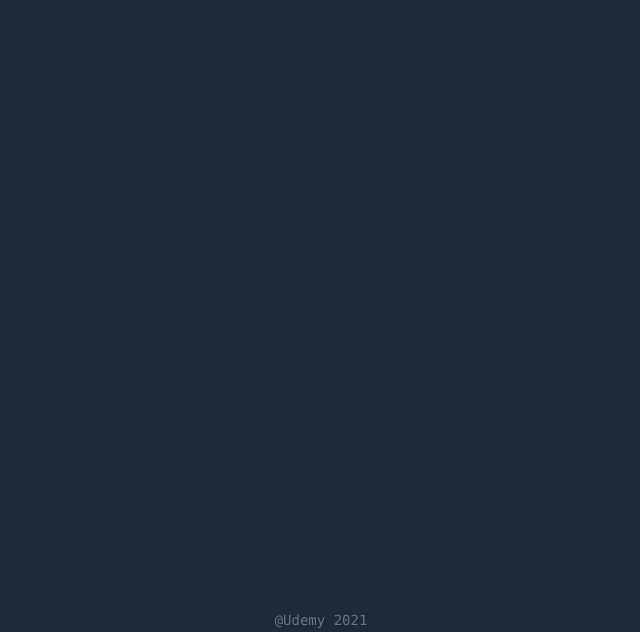
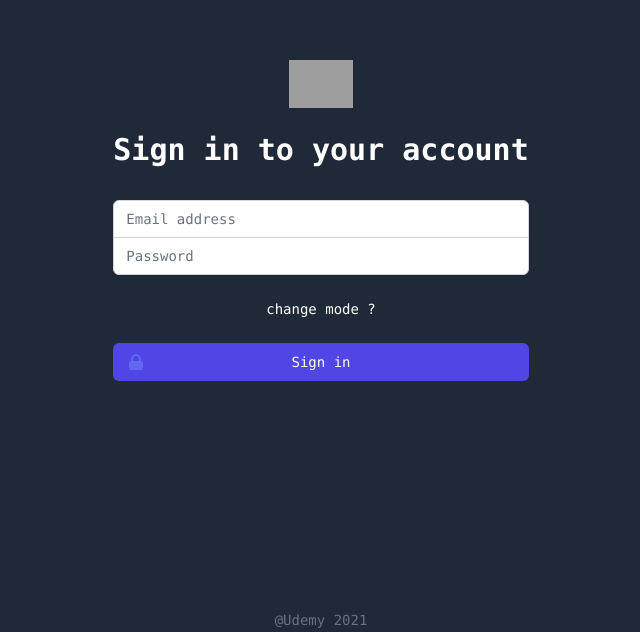
Before and after one commit to DaisukeHirabayashi/nextjs_udemy_balog_todos, a Next.js app: page / in a window 1280 px wide. Shown: the part 168-800 px from the top of the page, without its empty margins (319-959 px from the left). Built offline with nearby package versions, Linux system fonts and the light colour scheme; grey boxes are pictures that could not be loaded.

Commit message:
login ページのコンポーネント追加

```diff
--- a/components/Auth.js
+++ b/components/Auth.js
@@ -1,5 +1,67 @@
+import { LockClosedIcon } from '@heroicons/react/solid'
+
 export default function Auth() {
-  return(
-    <></>
+  return (
+    <>
+      <div className="min-h-full flex items-center justify-center py-12 px-4 sm:px-6 lg:px-8">
+        <div className="max-w-md w-full space-y-8">
+          <div>
+            <img
+              className="mx-auto h-12 w-auto"
+              src="https://tailwindui.com/img/logos/workflow-mark-indigo-600.svg"
+              alt="Workflow"
+            />
+            <h2 className="mt-6 text-center text-3xl font-extrabold text-white">Sign in to your account</h2>
+          </div>
+          <form className="mt-8 space-y-6" action="#" method="POST">
+            <input type="hidden" name="remember" defaultValue="true" />
+            <div className="rounded-md shadow-sm -space-y-px">
+              <div>
+                <input
+                  id="email-address"
+                  name="email"
+                  type="email"
+                  autoComplete="email"
+                  required
+                  className="appearance-none rounded-none relative block w-full px-3 py-2 border border-gray-300 placeholder-gray-500 text-gray-900 rounded-t-md focus:outline-none focus:ring-indigo-500 focus:border-indigo-500 focus:z-10 sm:text-sm"
+                  placeholder="Email address"
+                />
+              </div>
+              <div>
+                <input
+                  id="password"
+                  name="password"
+                  type="password"
+                  autoComplete="current-password"
+                  required
+                  className="appearance-none rounded-none relative block w-full px-3 py-2 border border-gray-300 placeholder-gray-500 text-gray-900 rounded-b-md focus:outline-none focus:ring-indigo-500 focus:border-indigo-500 focus:z-10 sm:text-sm"
+                  placeholder="Password"
+                />
+              </div>
+            </div>
+
+            <div className="flex items-center justify-center">
+              <div className="text-sm">
+                <span href="#" className="cursor-pointer font-medium text-white hover:text-indigo-500">
+                  change mode ?
+                </span>
+              </div>
+            </div>
+
+            <div>
+              <button
+                type="submit"
+                className="group relative w-full flex justify-center py-2 px-4 border border-transparent text-sm font-medium rounded-md text-white bg-indigo-600 hover:bg-indigo-700 focus:outline-none focus:ring-2 focus:ring-offset-2 focus:ring-indigo-500"
+              >
+                <span className="absolute left-0 inset-y-0 flex items-center pl-3">
+                  <LockClosedIcon className="h-5 w-5 text-indigo-500 group-hover:text-indigo-400" aria-hidden="true" />
+                </span>
+                Sign in
+              </button>
+            </div>
+          </form>
+        </div>
+      </div>
+    </>
   )
 }
```
